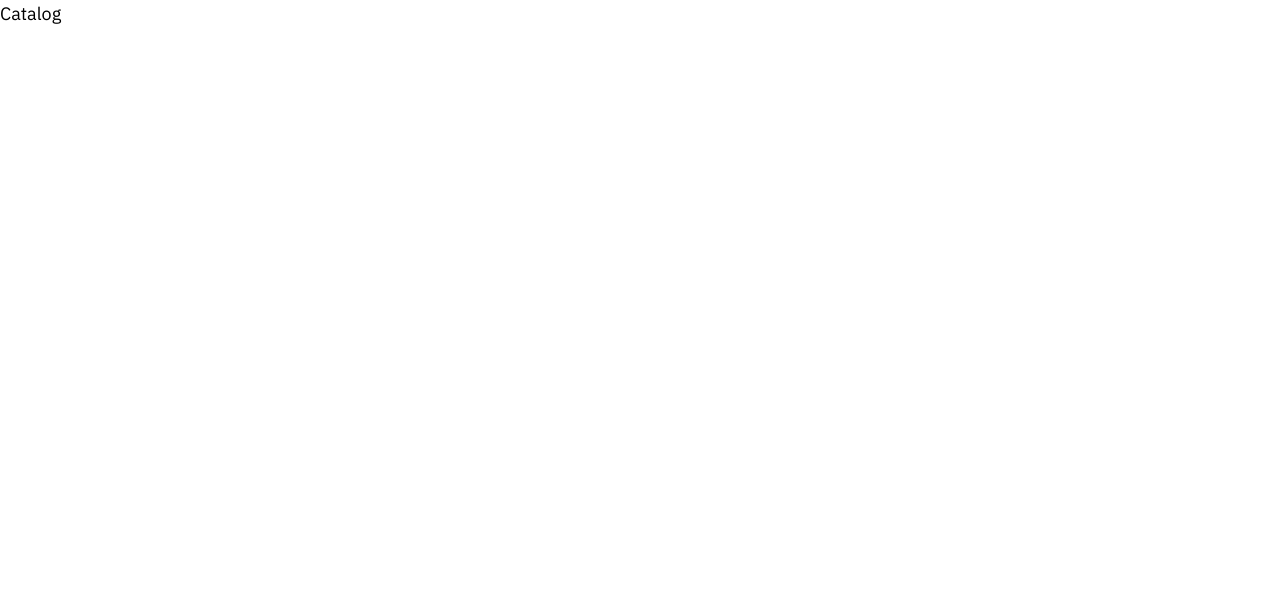
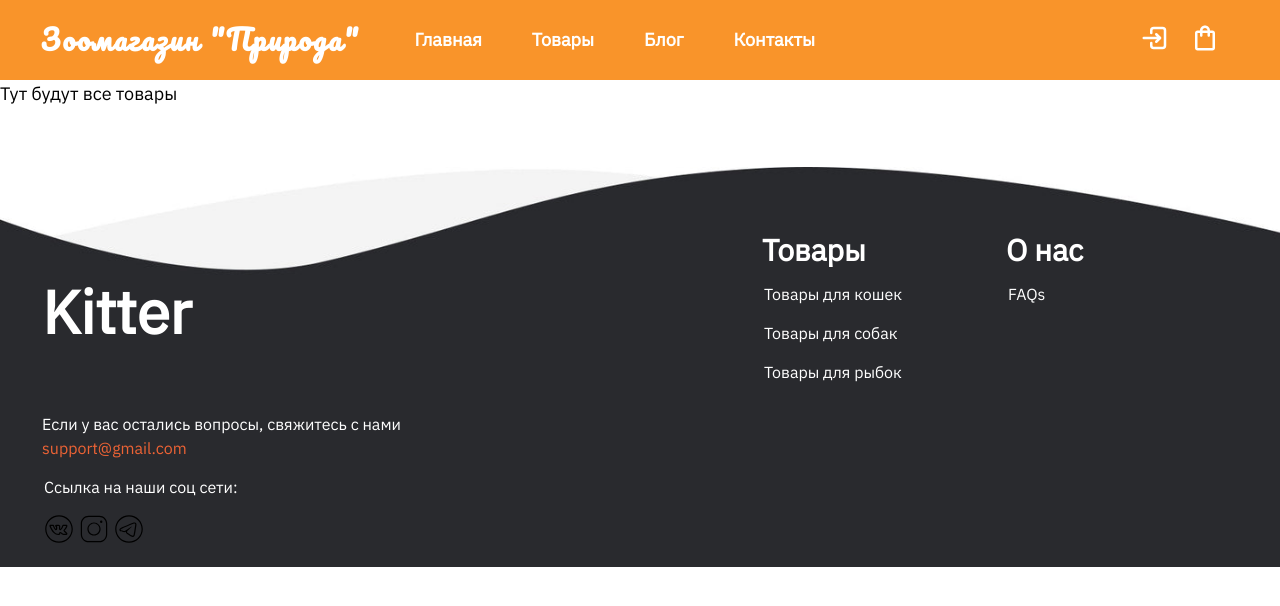
Before and after one commit to ortima/pet-shop, a React (Vite) app: page /catalog in a window 1280 px wide. Shown: the top 606 px of the page. Built offline with nearby package versions, Linux system fonts and the light colour scheme.

Commit message:
AlerAddComponent

```diff
--- /dev/null
+++ b/src/components/Blocks/AlertAdd/AlertAddCart.jsx
@@ -0,0 +1,16 @@
+import React from 'react'
+import styles from './AlertAddCart.module.scss'
+
+const AlertAddCart = () => {
+  return (
+    <div className={styles.alert_container}>
+      <h2>Товар добавлен в корзину</h2>
+      <div>
+        <button>Перейти в корзину</button>
+        <button>Продолжить покупки</button>
+      </div>
+    </div>
+  )
+}
+
+export default AlertAddCart
--- /dev/null
+++ b/src/components/Blocks/AlertAdd/AlertAddCart.module.scss
@@ -0,0 +1,8 @@
+.alert_container {
+  max-height: 200px;
+  overflow-y: auto;
+  border: 1px solid #ccc;
+  border-radius: 5px;
+  padding: 10px;
+  background-color: #f9f9f9;
+}
--- a/src/components/Header/Header.jsx
+++ b/src/components/Header/Header.jsx
@@ -1,5 +1,7 @@
+import styles from './Header.module.scss'
 import { useEffect, useState } from 'react'
-import styles from './Header.module.scss'
+import { Link } from 'react-router-dom'
+
 import { MdOutlineShoppingBag } from 'react-icons/md'
 import { TbLogin2 } from 'react-icons/tb'
 
@@ -22,21 +24,21 @@ const Header = ({ quantity }) => {
     <header className={`${styles.header} ${isSticky ? styles.sticky : ''}`}>
       <div className={styles.container}>
         <div className={styles.logo}>
-          <a href="#">Зоомагазин "Природа"</a>
+          <Link to="#">Зоомагазин "Природа"</Link>
         </div>
         <nav className={styles.navbar}>
           <ul>
             <li>
-              <a href="#">Главная</a>
+              <Link to="/">Главная</Link>
             </li>
             <li>
-              <a href="#">Товары</a>
+              <Link to="catalog">Товары</Link>
             </li>
             <li>
-              <a href="#">Блог</a>
+              <Link to="blog">Блог</Link>
             </li>
             <li>
-              <a href="#">Контакты</a>
+              <Link to="contacts">Контакты</Link>
             </li>
           </ul>
         </nav>
--- a/src/components/Products/Products.jsx
+++ b/src/components/Products/Products.jsx
@@ -3,6 +3,7 @@ import styles from './Products.module.scss'
 import products from '../../Data/productsData'
 
 import { IoBagAddOutline } from 'react-icons/io5'
+import AlertAddCart from '../Blocks/AlertAdd/AlertAddCart'
 
 const Products = ({ setQuantity, quantity }) => {
   const [isHovered, setIsHovered] = useState(false)
--- /dev/null
+++ b/src/pages/Catalog.jsx
@@ -0,0 +1,15 @@
+import React from 'react'
+import Header from '../components/Header/Header'
+import Footer from '../components/Footer/Footer'
+
+const Catalog = () => {
+  return (
+    <>
+      <Header />
+      <div>Тут будут все товары</div>
+      <Footer />
+    </>
+  )
+}
+
+export default Catalog
--- /dev/null
+++ b/src/pages/NotFound.jsx
@@ -0,0 +1,16 @@
+import React from 'react'
+import { Link } from 'react-router-dom'
+import Header from '../components/Header/Header'
+
+const NotFound = () => {
+  return (
+    <>
+      <Header />
+      <button>
+        <Link to="/">Вернуться домой</Link>
+      </button>
+    </>
+  )
+}
+
+export default NotFound
```
Also changed, not shown: src/main.jsx (+12 -2 lines).
